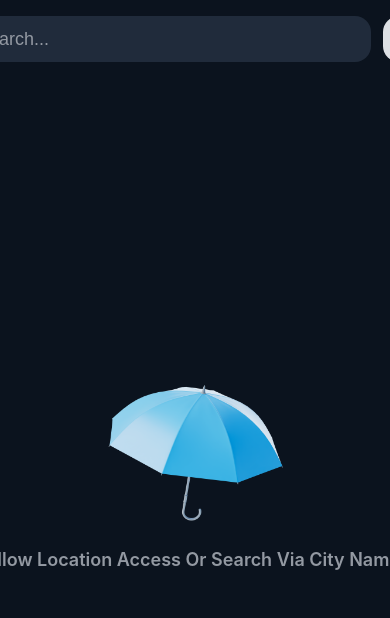
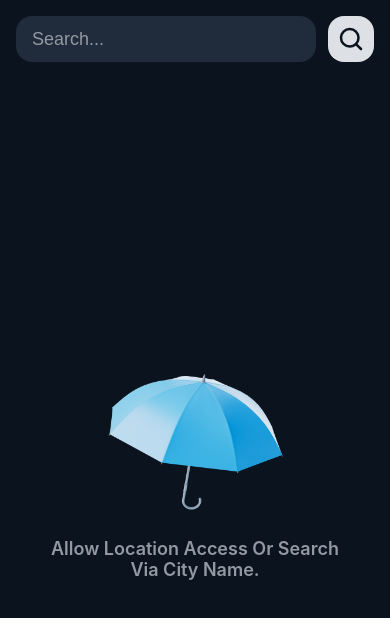
Before and after one commit to MihirMistry2/weather_app, a React (Create React App) app: page / in a window 390 px wide. Shown: the top 618 px of the page. Built offline with nearby package versions, Linux system fonts and the light colour scheme; no server answers.

Commit message:
CSS was added to improve responsiveness on empty screens.

```diff
--- a/src/sass/Empty.scss
+++ b/src/sass/Empty.scss
@@ -2,7 +2,11 @@
 
 .empty-screen-container {
     height: 100%;
-    width: 500px;
+    width: 100%;
+    display: flex;
+    flex-direction: column;
+    flex-wrap: wrap;
+    align-content: center;
     .logo-container {
         height: calc(100% - 82px);
         .logo-wrapper {
@@ -19,5 +23,8 @@
         font-size: 18px;
         font-weight: 600;
         text-transform: capitalize;
+        text-wrap: wrap;
+        width: 80%;
+        text-align: center;
     }
 }
```
Also changed, not shown: src/components/Empty/index.js (+2 -11 lines).
